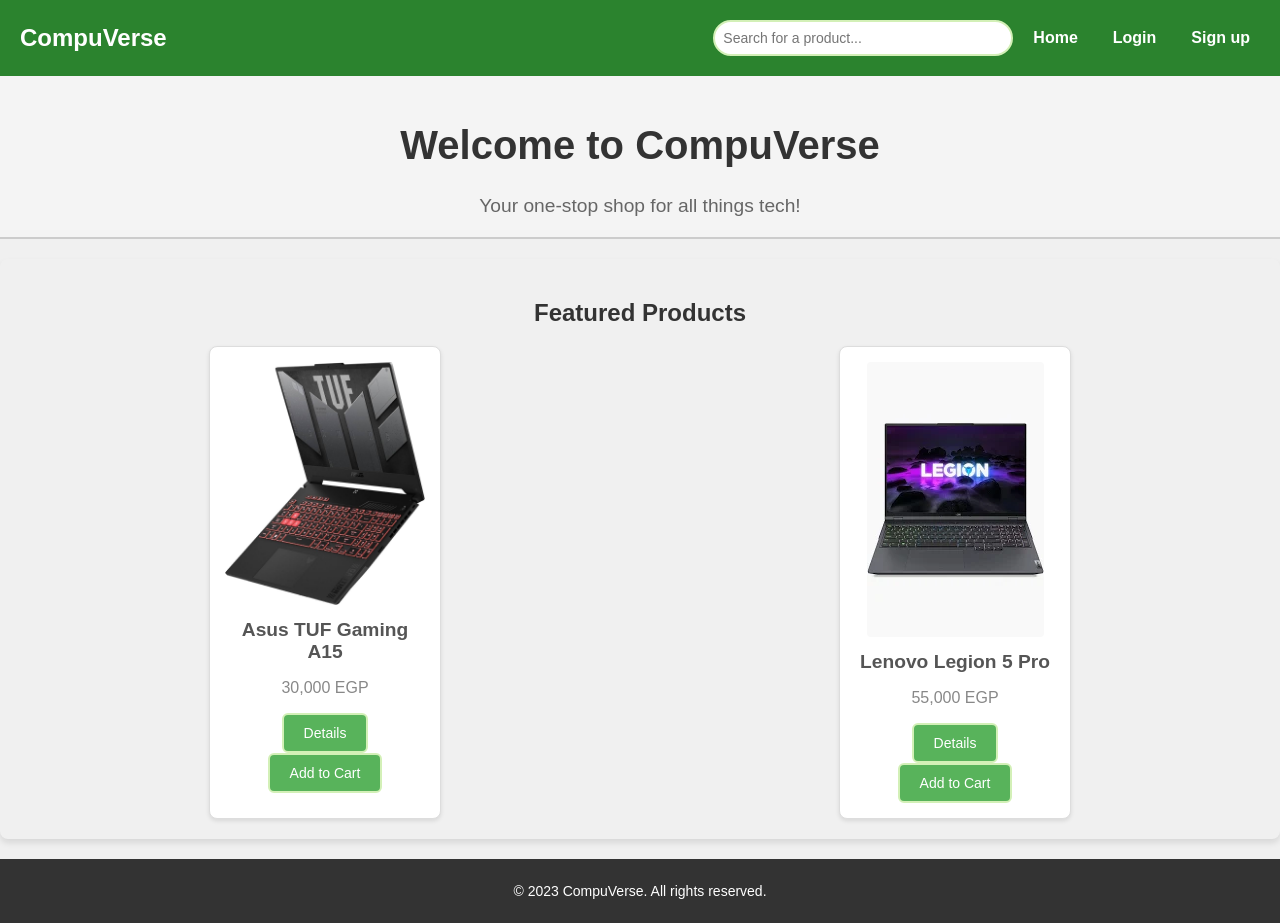
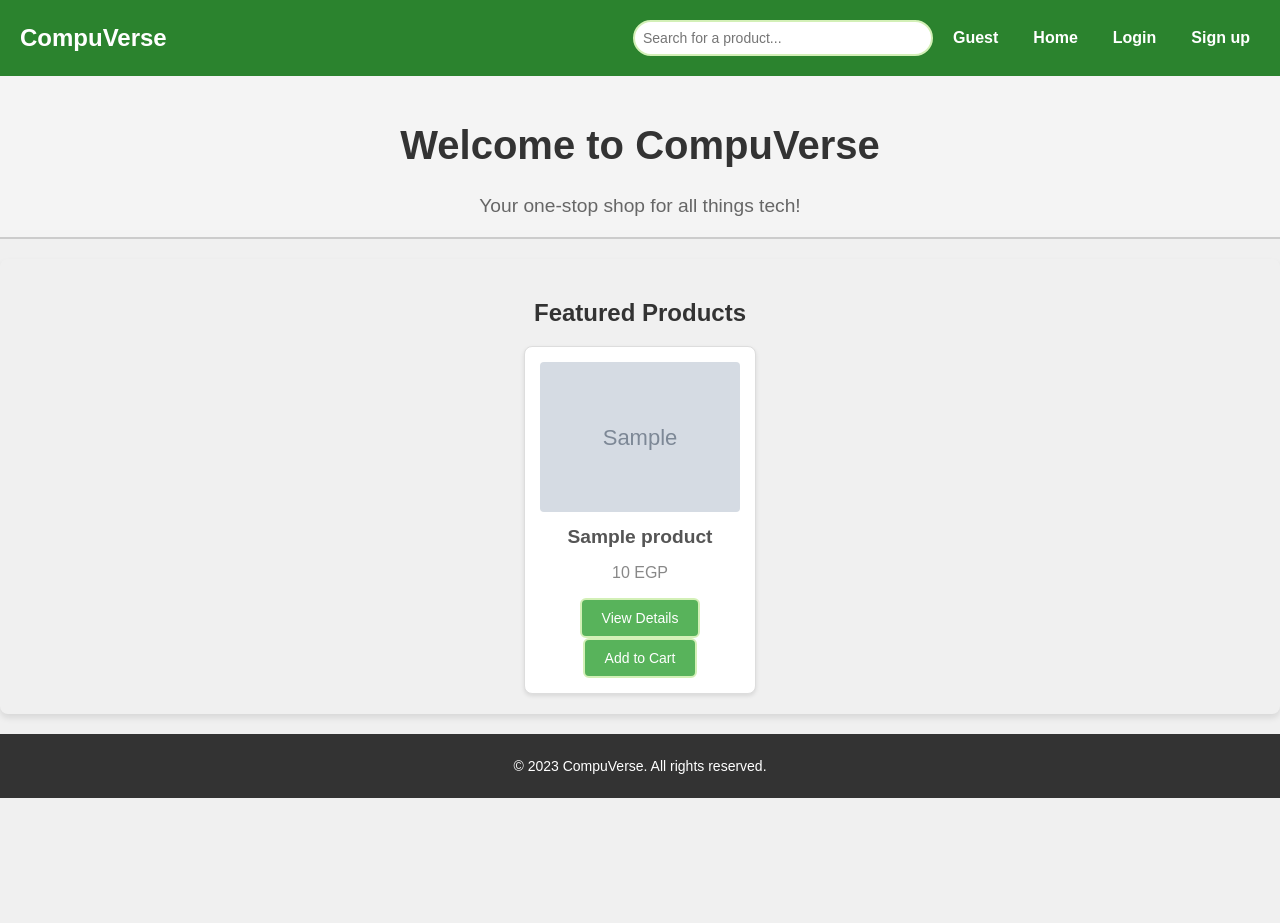
Before and after one commit to Fath100fa/Online_Shopping, a PHP site: page / in a window 1280 px wide. After the commit the page ends 798 px from the top, so only its background shows below. Run offline with PHP 8.4, Linux system fonts and the light colour scheme; tables that the repository leaves empty or names only in its code hold one stand-in row (values such as "Sample post"); grey boxes marked "Sample" are stand-in pictures.

Commit message:
modified:   details.php modified:   index.php new file:   profile.php

```diff
--- a/index.php
+++ b/index.php
@@ -1,3 +1,16 @@
+<?php
+    session_start();
+    include "conn.php";
+    if (!$conn) {
+        die("Connection failed: " . mysqli_connect_error());
+    }
+    $result = $conn->query("SELECT * FROM products");
+    if ($result === false) {
+        die("Error: " . $conn->error);
+    }
+    $products = $result->fetch_all(MYSQLI_ASSOC);
+    $conn->close();
+?>
 <!DOCTYPE html>
 <html lang="en">
 <head>
@@ -16,6 +29,15 @@
         </div>
 
         <ul>
+            <li><a href="profile.php">
+                <?php
+                    if (isset($_SESSION["username"])) {
+                        echo $_SESSION["username"];
+                    } else {
+                        echo "Guest";
+                    }
+                ?>
+            </a></li>
             <li><a href="index.php">Home</a></li>
             <li><a href="Login.php">Login</a></li>
             <li><a href="register.php">Sign up</a></li>
@@ -30,45 +52,24 @@
     <section>
 
         <h2>Featured Products</h2>
-        <!--Product 1-->
         <div class="products">
-            <div class="product" id="item1111">
-                <a href="details.php">
-                    <img src="img/Asus_Tuf.jpg" alt="Asus TUF Gaming A15">
-                </a>
-                <h3>Asus TUF Gaming A15</h3>
-                <p>30,000 EGP</p>
-
-                <!--Nassar aded this-->
-                <a href="AsusDetails.html">
-                    <button class="details-button">Details</button>
-                </a>
-
-
-                <button onclick="addToCart('item1111')">Add to Cart</button>
-            </div>
-
-            <!--Product 2-->
-            <div class="product" id="item1112">
-
-                <a href="LenovoLegion5ProDetails.html">
-                    <img src="img/lenovo.webp" alt="Lenovo Legion 5 Pro">
-                </a>
-
-
-                <h3>Lenovo Legion 5 Pro</h3>
-                <p>55,000 EGP</p>
-
-                 <!--Nassar aded this-->
-                 <a href="LenovoLegion5ProDetails.html">
-                    <button class="details-button">Details</button>
-                </a>
-
-                <button onclick="addToCart('item1112')">Add to Cart</button>
-                <!--end of it-->
-
-
-            </div>
+            <?php
+                if (empty($products) || !is_array($products)) {
+                    echo '<p>No products available at the moment.</p>';
+                } else {
+                    foreach ($products as $product) {
+                        echo '<div class="product" id="item' . htmlspecialchars($product['id']) . '">';
+                        echo '<a href="details.php?id=' . urlencode($product['id']) . '">';
+                        echo '<img src="img/' . htmlspecialchars($product['image_url']) . '" alt="' . htmlspecialchars($product['name']) . '">';
+                        echo '</a>';
+                        echo '<h3>' . htmlspecialchars($product['name']) . '</h3>';
+                        echo '<p>' . htmlspecialchars($product['price']) . ' EGP</p>';
+                        echo '<a href="details.php?id=' . urlencode($product['id']) . '"><button>View Details</button></a>';
+                        echo '<button onclick="addToCart(\'item' . htmlspecialchars($product['id']) . '\')">Add to Cart</button>';
+                        echo '</div>';
+                    }
+                }
+            ?>
         </div>
     </section>
 
```
Also changed, not shown: details.php (+19 -6 lines), profile.php (added).
